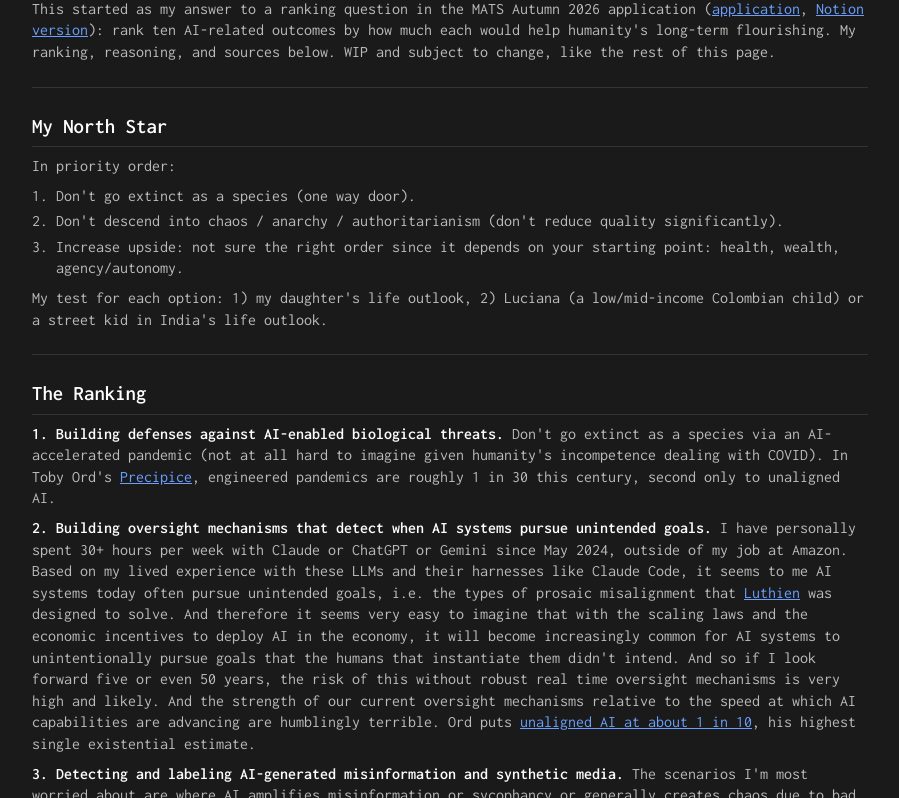
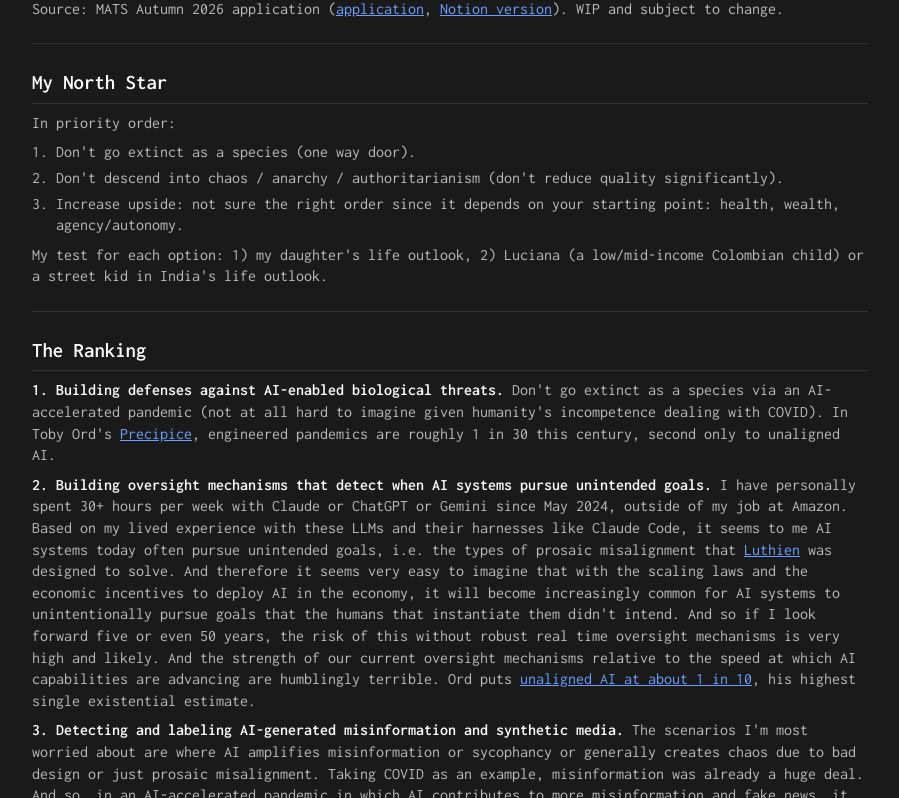
Before and after one commit to scottwofford/personal-site, a plain HTML site: page philosophy/ai-outcomes-ranking.html in a window 1280 px wide. Shown: the part 161-959 px from the top of the page, without its empty margins (190-1089 px from the left). Drawn offline with Linux system fonts and the light colour scheme.

Commit message:
Philosophy ranking: condense intro to a one-line Source note
Co-Authored-By: Claude Opus 4.8 (1M context) <noreply@anthropic.com>

```diff
--- a/philosophy/ai-outcomes-ranking.html
+++ b/philosophy/ai-outcomes-ranking.html
@@ -25,7 +25,7 @@
   </div>
 
   <h1>Ranking AI Outcomes by Benefit to Humanity</h1>
-  <p>This started as my answer to a ranking question in the MATS Autumn 2026 application (<a href="https://forms.matsprogram.org/apply-a26" target="_blank">application</a>, <a href="https://matsprogram.notion.site/MATS-Autumn-2026-General-Application-35da0e14b0ad803e99daf0dbd7124971" target="_blank">Notion version</a>): rank ten AI-related outcomes by how much each would help humanity's long-term flourishing. My ranking, reasoning, and sources below. WIP and subject to change, like the rest of this page.</p>
+  <p>Source: MATS Autumn 2026 application (<a href="https://forms.matsprogram.org/apply-a26" target="_blank">application</a>, <a href="https://matsprogram.notion.site/MATS-Autumn-2026-General-Application-35da0e14b0ad803e99daf0dbd7124971" target="_blank">Notion version</a>). WIP and subject to change.</p>
 
   <hr>
 
```
